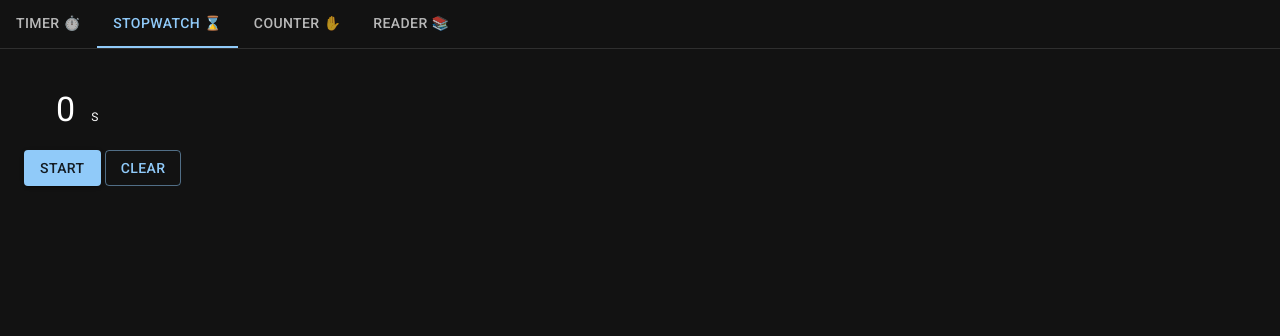
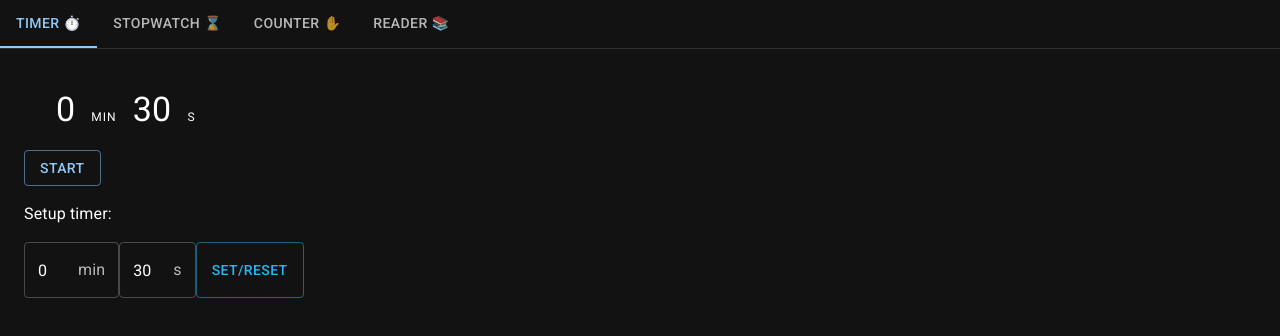
Before and after one commit to Mazuh/meet-fisio, a React (Create React App) app: page / in a window 1280 px wide. Shown: the top 336 px of the page. Built offline with nearby package versions, Linux system fonts and the light colour scheme; a web font is replaced by a local one.

Commit message:
add timer, make it work

```diff
--- a/src/App.js
+++ b/src/App.js
@@ -11,7 +11,7 @@ import Counter from "./Counter";
 import Reader from "./Reader";
 
 export default function App() {
-  const [value, setValue] = useState(1);
+  const [value, setValue] = useState(0);
 
   const handleChange = (event, newValue) => setValue(newValue);
 
--- a/src/Counter.js
+++ b/src/Counter.js
@@ -36,6 +36,7 @@ export default function Counter() {
       <Button onClick={decrement} variant="outlined" color="warning">
         Decrement
       </Button>
+      <Typography mt={2}>Setup counter:</Typography>
       <Box
         component="form"
         onSubmit={handleCountWithSetterSubmit}
@@ -52,7 +53,7 @@ export default function Counter() {
           autoComplete="off"
           required
         />
-        <Button type="submit" variant="contained">
+        <Button type="submit" variant="outlined" color="info">
           Set
         </Button>
       </Box>
--- a/src/Reader.js
+++ b/src/Reader.js
@@ -58,10 +58,10 @@ export default function Reader() {
           autoComplete="off"
           required
         />
-        <Button type="submit" variant="contained">
+        <Button type="submit" variant="outlined" color="info">
           Set
         </Button>
-        <Button variant="outlined" onClick={clear}>
+        <Button variant="outlined" color="secondary" onClick={clear}>
           Clear
         </Button>
       </Box>
--- a/src/Stopwatch.js
+++ b/src/Stopwatch.js
@@ -56,15 +56,15 @@ export default function Stopwatch() {
         </Typography>
       </Typography>
       {startedAt && !pausedAt ? (
-        <Button onClick={pause} variant="contained">
+        <Button onClick={pause} variant="outlined">
           Pause
         </Button>
       ) : (
-        <Button onClick={pausedAt ? unpause : start} variant="contained">
+        <Button onClick={pausedAt ? unpause : start} variant="outlined">
           Start
         </Button>
       )}{" "}
-      <Button onClick={clear} variant="outlined">
+      <Button onClick={clear} variant="outlined" color="secondary">
         Clear
       </Button>
     </Box>
--- a/src/Timer.js
+++ b/src/Timer.js
@@ -1,10 +1,113 @@
+import { useEffect, useState } from "react";
 import Box from "@mui/material/Box";
+import FormControl from "@mui/material/FormControl";
+import OutlinedInput from "@mui/material/OutlinedInput";
+import InputAdornment from "@mui/material/InputAdornment";
+import Button from "@mui/material/Button";
 import Typography from "@mui/material/Typography";
 
 export default function Timer() {
+  const [targetedAt, setTargetedAt] = useState(0);
+
+  const [visibleMinutes, setVisibleMinutes] = useState(DEFAULT_MINUTES);
+
+  const [visibleSeconds, setVisibleSeconds] = useState(DEFAULT_SECONDS);
+
+  useEffect(() => {
+    const worker = setInterval(() => {
+      if (!targetedAt) {
+        return;
+      }
+
+      const remaining = targetedAt - Date.now();
+      if (remaining <= 0) {
+        setVisibleMinutes(0);
+        setVisibleSeconds(0);
+        return;
+      }
+
+      const remainingMinutes = Math.floor(remaining / 1000 / 60);
+      setVisibleMinutes(remainingMinutes);
+
+      const remainingSeconds =
+        Math.floor(remaining / 1000) - remainingMinutes * 60;
+      setVisibleSeconds(remainingSeconds);
+    }, 200);
+    return () => clearInterval(worker);
+  }, [targetedAt]);
+
+  const start = () => {
+    setTargetedAt(
+      Date.now() + visibleMinutes * 60 * 1000 + visibleSeconds * 1000
+    );
+  };
+
+  const handleEventToTriggerSelection = (event) => event.target.select();
+
+  const handleTimerSubmit = (event) => {
+    event.preventDefault();
+
+    const minutes = parseInt(event.target.minutes.value || "0", 10);
+    const seconds = parseInt(event.target.seconds.value || "0", 10);
+
+    setVisibleMinutes(minutes);
+    setVisibleSeconds(seconds);
+  };
+
   return (
     <Box component="section">
-      <Typography>Not implemented: Timer.</Typography>
+      <Typography component="p" p={2}>
+        <Typography variant="h4" component="span" p={2}>
+          {visibleMinutes}
+        </Typography>
+        <Typography variant="overline">min</Typography>
+        <Typography variant="h4" component="span" p={2}>
+          {visibleSeconds.toString().padStart(2, "0")}
+        </Typography>
+        <Typography variant="overline">s</Typography>
+      </Typography>
+      <Button onClick={start} variant="outlined">
+        Start
+      </Button>
+      <Typography mt={2}>Setup timer:</Typography>
+      <Box
+        component="form"
+        display="flex"
+        alignContent="center"
+        mt={2}
+        onSubmit={handleTimerSubmit}
+      >
+        <FormControl variant="outlined">
+          <OutlinedInput
+            id="minutes-input"
+            name="minutes"
+            endAdornment={<InputAdornment position="end">min</InputAdornment>}
+            inputProps={{ "aria-label": "Minutes", min: 0, max: 59 }}
+            type="number"
+            autoComplete="off"
+            defaultValue={DEFAULT_MINUTES}
+            onFocus={handleEventToTriggerSelection}
+          />
+        </FormControl>
+        <FormControl variant="outlined">
+          <OutlinedInput
+            id="seconds-input"
+            name="seconds"
+            endAdornment={<InputAdornment position="end">s</InputAdornment>}
+            inputProps={{ "aria-label": "Seconds", min: 0, max: 59 }}
+            type="number"
+            autoComplete="off"
+            defaultValue={DEFAULT_SECONDS}
+            onFocus={handleEventToTriggerSelection}
+          />
+        </FormControl>
+        <Button type="submit" variant="outlined" color="info">
+          Set/Reset
+        </Button>
+      </Box>
     </Box>
   );
 }
+
+const DEFAULT_SECONDS = 30;
+const DEFAULT_MINUTES = 0;
```
